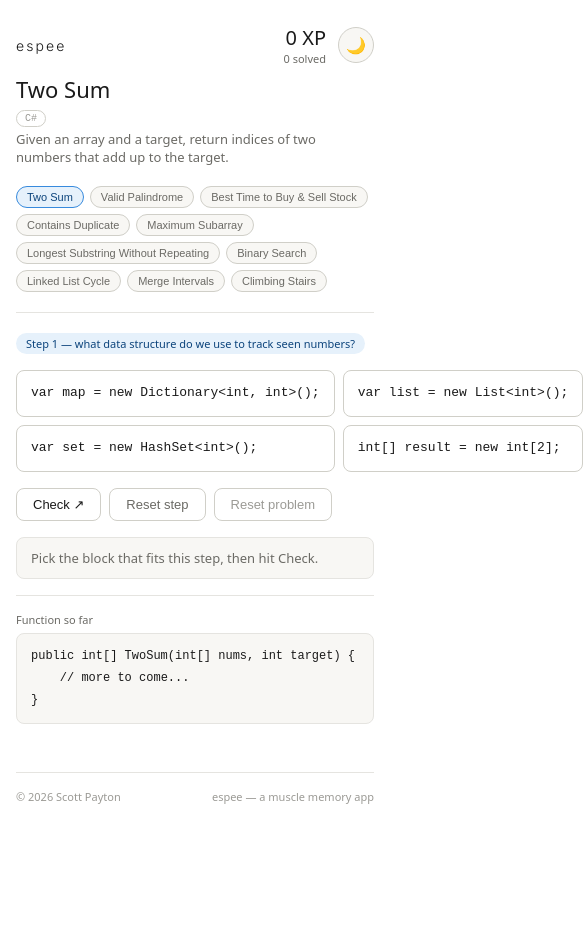
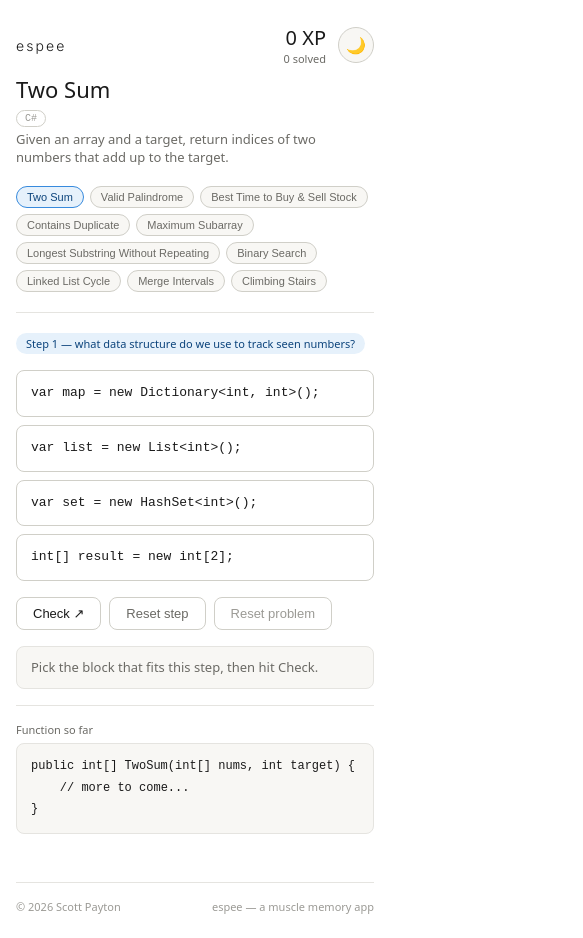
Before and after one commit to scottzero/espee, a React (Vite) app: page / in a window 390 px wide. Shown: the whole page, 583 px wide, since content can reach past the window. Before the commit the page ends 844 px from the top, so only its background shows below. Built offline with nearby package versions, Linux system fonts and the light colour scheme.

Commit message:
fix mobile colum

```diff
--- a/src/components/ProblemScreen.tsx
+++ b/src/components/ProblemScreen.tsx
@@ -105,7 +105,7 @@ export default function ProblemScreen({ problem, onSolved }: Props) {
 
       <div style={{
         display: 'grid',
-        gridTemplateColumns: '1fr 1fr',
+        gridTemplateColumns: 'repeat(auto-fit, minmax(280px, 1fr))',
         gap: '8px',
       }}>
         {shuffledBlocks.map((block, i) => (
```
